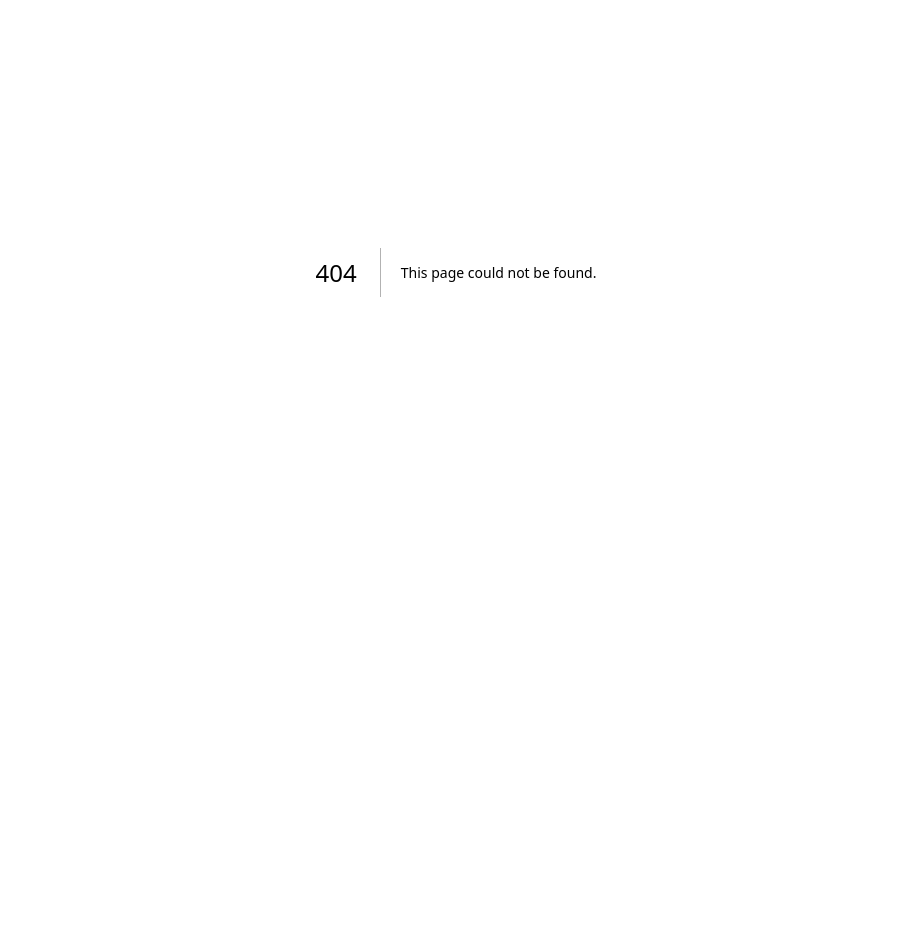
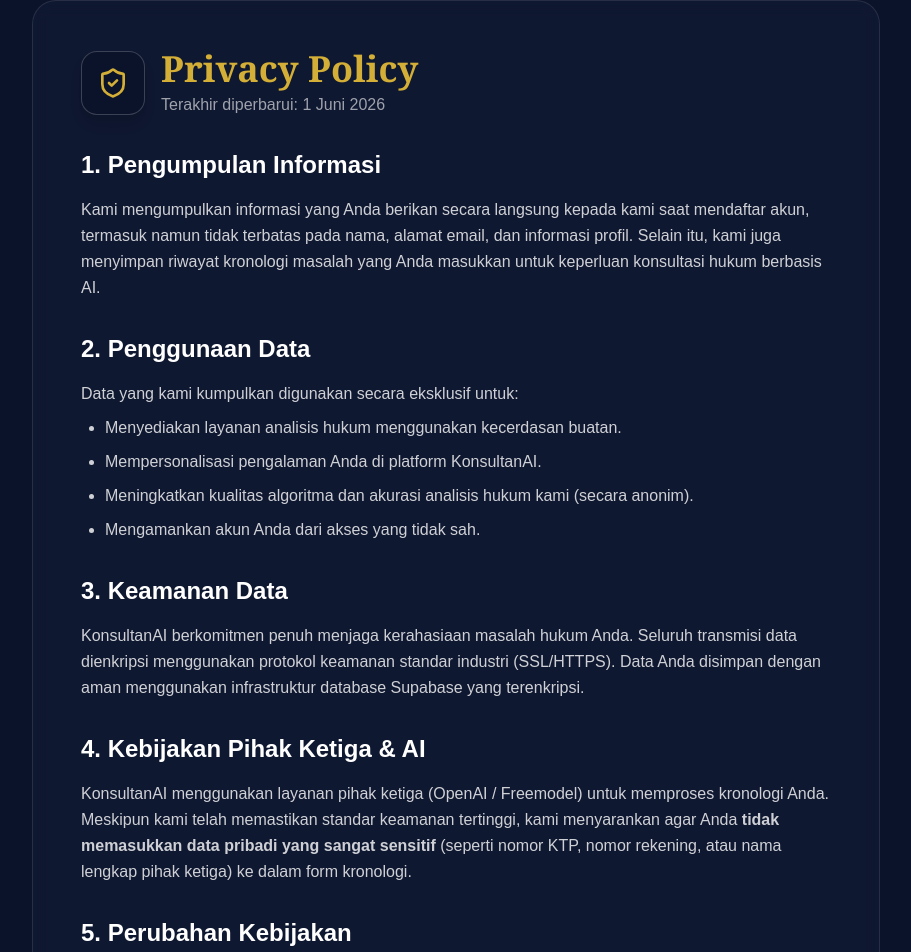
Before and after one commit to KangBasrengg/KonsultanAI, a Next.js app: page /privacy-policy in a window 1280 px wide. Before the commit this address had no page. Shown: the part 128-1080 px from the top of the page, without its empty margins (184-1095 px from the left). Before the commit the page ends 800 px from the top, so only its background shows below. Built offline with nearby package versions, Linux system fonts and the light colour scheme.

Commit message:
feat: add Privacy Policy and Terms of Service pages

```diff
--- /dev/null
+++ b/src/app/privacy-policy/page.tsx
@@ -0,0 +1,75 @@
+import Navbar from "@/components/layout/Navbar";
+import Footer from "@/components/layout/Footer";
+import { ShieldCheck } from "lucide-react";
+
+export const metadata = {
+  title: "Privacy Policy | KonsultanAI",
+  description: "Kebijakan Privasi dan Perlindungan Data Pengguna KonsultanAI",
+};
+
+export default function PrivacyPolicyPage() {
+  return (
+    <main className="min-h-screen bg-navy text-putih flex flex-col">
+      <Navbar />
+
+      <div className="flex-1 container mx-auto px-6 py-24 md:py-32 max-w-4xl">
+        <div className="bg-navy-light/30 border border-putih/10 p-8 md:p-12 rounded-3xl backdrop-blur-sm">
+          <div className="flex items-center gap-4 mb-8">
+            <div className="w-16 h-16 bg-navy border border-putih/20 flex items-center justify-center rounded-2xl shadow-lg">
+              <ShieldCheck className="w-8 h-8 text-gold" />
+            </div>
+            <div>
+              <h1 className="text-3xl md:text-4xl font-bold font-serif text-gold">Privacy Policy</h1>
+              <p className="text-putih/60 mt-1">Terakhir diperbarui: 1 Juni 2026</p>
+            </div>
+          </div>
+
+          <div className="space-y-8 text-putih/80 leading-relaxed">
+            <section>
+              <h2 className="text-2xl font-bold text-putih mb-4">1. Pengumpulan Informasi</h2>
+              <p>
+                Kami mengumpulkan informasi yang Anda berikan secara langsung kepada kami saat mendaftar akun, termasuk namun tidak terbatas pada nama, alamat email, dan informasi profil. Selain itu, kami juga menyimpan riwayat kronologi masalah yang Anda masukkan untuk keperluan konsultasi hukum berbasis AI.
+              </p>
+            </section>
+
+            <section>
+              <h2 className="text-2xl font-bold text-putih mb-4">2. Penggunaan Data</h2>
+              <p>
+                Data yang kami kumpulkan digunakan secara eksklusif untuk:
+              </p>
+              <ul className="list-disc pl-6 mt-2 space-y-2">
+                <li>Menyediakan layanan analisis hukum menggunakan kecerdasan buatan.</li>
+                <li>Mempersonalisasi pengalaman Anda di platform KonsultanAI.</li>
+                <li>Meningkatkan kualitas algoritma dan akurasi analisis hukum kami (secara anonim).</li>
+                <li>Mengamankan akun Anda dari akses yang tidak sah.</li>
+              </ul>
+            </section>
+
+            <section>
+              <h2 className="text-2xl font-bold text-putih mb-4">3. Keamanan Data</h2>
+              <p>
+                KonsultanAI berkomitmen penuh menjaga kerahasiaan masalah hukum Anda. Seluruh transmisi data dienkripsi menggunakan protokol keamanan standar industri (SSL/HTTPS). Data Anda disimpan dengan aman menggunakan infrastruktur database Supabase yang terenkripsi.
+              </p>
+            </section>
+
+            <section>
+              <h2 className="text-2xl font-bold text-putih mb-4">4. Kebijakan Pihak Ketiga & AI</h2>
+              <p>
+                KonsultanAI menggunakan layanan pihak ketiga (OpenAI / Freemodel) untuk memproses kronologi Anda. Meskipun kami telah memastikan standar keamanan tertinggi, kami menyarankan agar Anda <strong>tidak memasukkan data pribadi yang sangat sensitif</strong> (seperti nomor KTP, nomor rekening, atau nama lengkap pihak ketiga) ke dalam form kronologi.
+              </p>
+            </section>
+
+            <section>
+              <h2 className="text-2xl font-bold text-putih mb-4">5. Perubahan Kebijakan</h2>
+              <p>
+                Kami berhak untuk memperbarui Kebijakan Privasi ini dari waktu ke waktu. Kami akan memberi tahu Anda tentang perubahan signifikan dengan mengirimkan email ke alamat email yang terkait dengan akun Anda atau dengan menempatkan pemberitahuan yang menonjol di situs kami.
+              </p>
+            </section>
+          </div>
+        </div>
+      </div>
+
+      <Footer />
+    </main>
+  );
+}
--- /dev/null
+++ b/src/app/terms-of-service/page.tsx
@@ -0,0 +1,72 @@
+import Navbar from "@/components/layout/Navbar";
+import Footer from "@/components/layout/Footer";
+import { FileText } from "lucide-react";
+
+export const metadata = {
+  title: "Terms of Service | KonsultanAI",
+  description: "Syarat dan Ketentuan Penggunaan Layanan KonsultanAI",
+};
+
+export default function TermsOfServicePage() {
+  return (
+    <main className="min-h-screen bg-navy text-putih flex flex-col">
+      <Navbar />
+
+      <div className="flex-1 container mx-auto px-6 py-24 md:py-32 max-w-4xl">
+        <div className="bg-navy-light/30 border border-putih/10 p-8 md:p-12 rounded-3xl backdrop-blur-sm">
+          <div className="flex items-center gap-4 mb-8">
+            <div className="w-16 h-16 bg-navy border border-putih/20 flex items-center justify-center rounded-2xl shadow-lg">
+              <FileText className="w-8 h-8 text-gold" />
+            </div>
+            <div>
+              <h1 className="text-3xl md:text-4xl font-bold font-serif text-gold">Terms of Service</h1>
+              <p className="text-putih/60 mt-1">Terakhir diperbarui: 1 Juni 2026</p>
+            </div>
+          </div>
+
+          <div className="space-y-8 text-putih/80 leading-relaxed">
+            <section>
+              <h2 className="text-2xl font-bold text-putih mb-4">1. Penerimaan Syarat</h2>
+              <p>
+                Dengan mengakses dan menggunakan situs web KonsultanAI, Anda setuju untuk terikat oleh Syarat dan Ketentuan ini. Jika Anda tidak setuju dengan bagian mana pun dari persyaratan ini, Anda tidak diperkenankan menggunakan layanan kami.
+              </p>
+            </section>
+
+            <section>
+              <h2 className="text-2xl font-bold text-putih mb-4">2. Sifat Layanan (Disclaimer Legal)</h2>
+              <div className="bg-kuning/10 border-l-4 border-kuning p-4 rounded-r-lg text-putih mb-4">
+                <strong>Penting:</strong> KonsultanAI adalah asisten kecerdasan buatan dan <strong>BUKAN pengganti dari penasihat hukum profesional, advokat, atau pengacara bersertifikat.</strong>
+              </div>
+              <p>
+                Analisis yang diberikan oleh KonsultanAI berdasarkan pada algoritma bahasa dan referensi KUHP. Hasil yang diberikan hanya bertujuan sebagai referensi awal dan panduan edukasi. Kami tidak bertanggung jawab atas kerugian atau konsekuensi hukum apa pun yang timbul akibat pengambilan keputusan berdasarkan hasil analisis platform ini.
+              </p>
+            </section>
+
+            <section>
+              <h2 className="text-2xl font-bold text-putih mb-4">3. Akun Pengguna</h2>
+              <p>
+                Untuk menggunakan layanan penuh, Anda harus membuat akun. Anda bertanggung jawab untuk menjaga kerahasiaan kata sandi Anda dan membatasi akses ke komputer atau perangkat Anda. Anda menyetujui tanggung jawab atas semua aktivitas yang terjadi di bawah akun Anda.
+              </p>
+            </section>
+
+            <section>
+              <h2 className="text-2xl font-bold text-putih mb-4">4. Pembatasan Penggunaan</h2>
+              <p>
+                Layanan ini disediakan dengan batasan penggunaan yang wajar. Tindakan membanjiri sistem (spamming), melakukan ekstraksi data otomatis (scraping), atau menggunakan layanan ini untuk tujuan melanggar hukum sangat dilarang dan dapat mengakibatkan pemblokiran akun secara permanen.
+              </p>
+            </section>
+
+            <section>
+              <h2 className="text-2xl font-bold text-putih mb-4">5. Kebijakan Pembayaran (Premium)</h2>
+              <p>
+                Langganan Premium bersifat final dan tidak dapat dikembalikan (non-refundable), kecuali terdapat kendala teknis dari pihak KonsultanAI yang menyebabkan layanan tidak dapat digunakan sama sekali selama lebih dari 3x24 jam berturut-turut.
+              </p>
+            </section>
+          </div>
+        </div>
+      </div>
+
+      <Footer />
+    </main>
+  );
+}
--- a/src/components/layout/Footer.tsx
+++ b/src/components/layout/Footer.tsx
@@ -40,8 +40,8 @@ export default function Footer() {
           <div>
             <h4 className="font-bold text-lg mb-6">Legalitas</h4>
             <ul className="space-y-4 text-putih/60">
-              <li><Link href="#" className="hover:text-gold transition-colors">Terms of Service</Link></li>
-              <li><Link href="#" className="hover:text-gold transition-colors">Privacy Policy</Link></li>
+              <li><Link href="/terms-of-service" className="hover:text-gold transition-colors">Terms of Service</Link></li>
+              <li><Link href="/privacy-policy" className="hover:text-gold transition-colors">Privacy Policy</Link></li>
               <li><Link href="#" className="hover:text-gold transition-colors">Disclaimer</Link></li>
             </ul>
           </div>
```
